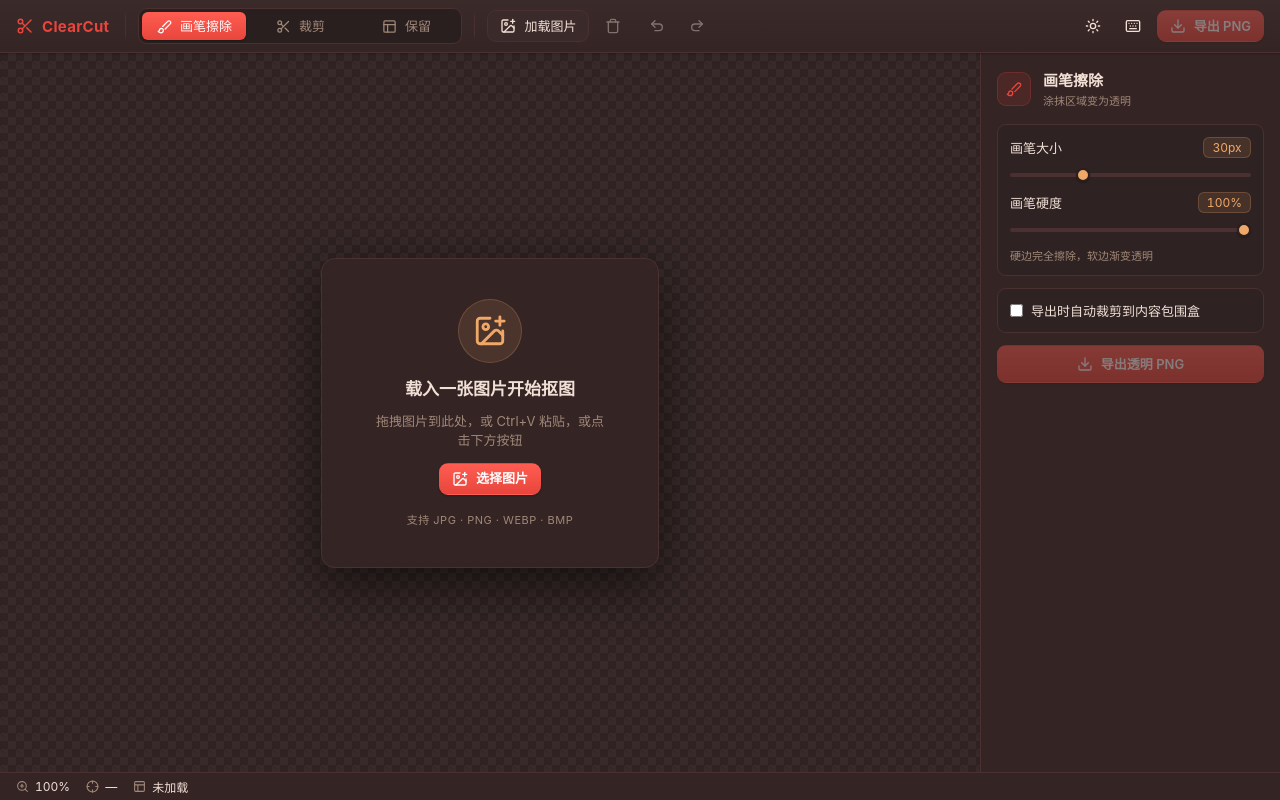
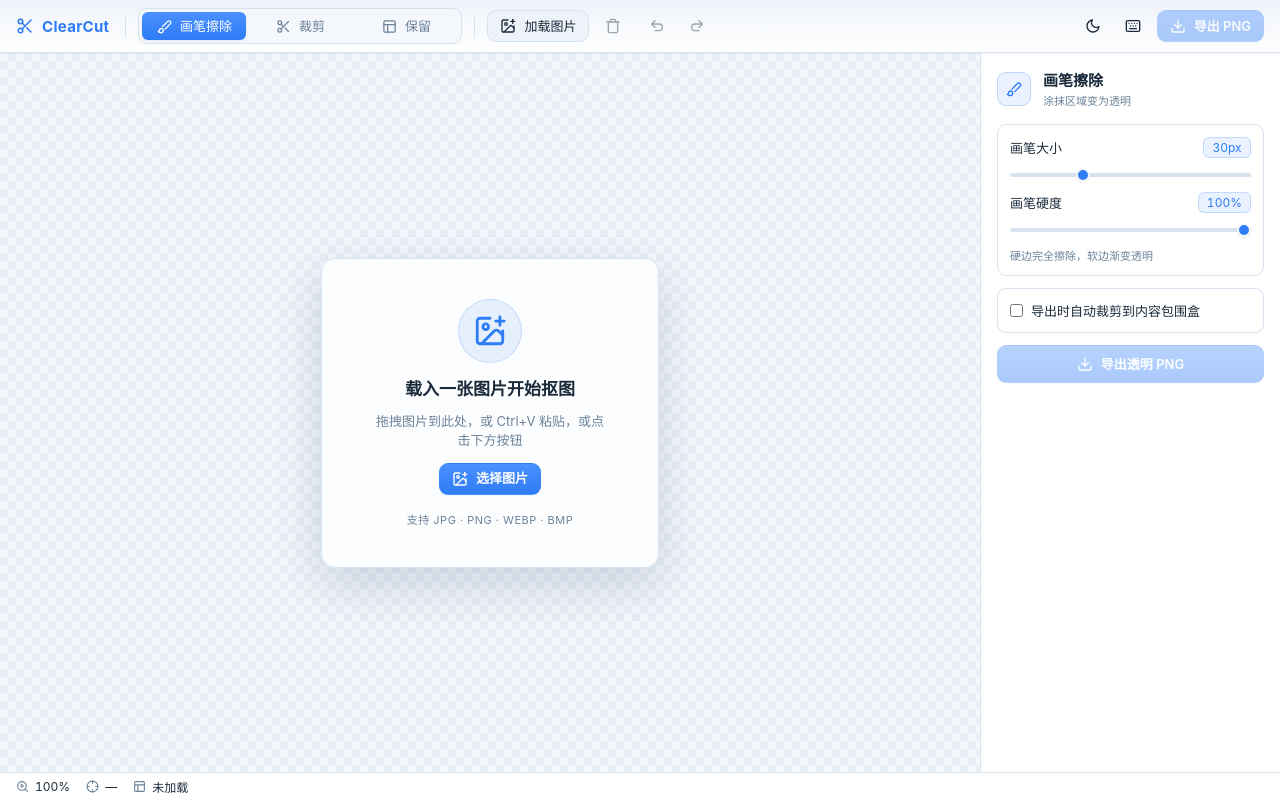
Before and after one commit to bienaowei/ClearCut, a React (Vite) app: page / in a window 1280 px wide. Built offline with nearby package versions, Linux system fonts and the light colour scheme.

Commit message:
处理套圈后拖动问题

```diff
--- a/src/App.tsx
+++ b/src/App.tsx
@@ -2,6 +2,7 @@ import { useRef, useState } from 'react';
 import './App.css';
 import { useEditorStore } from './stores/editorStore';
 import { useImageLoader } from './hooks/useImageLoader';
+import { useHistoryShortcuts } from './hooks/useHistoryShortcuts';
 import Toolbar from './components/Toolbar/Toolbar';
 import EditorCanvas from './components/Canvas/EditorCanvas';
 import BrushPanel from './components/Sidebar/BrushPanel';
@@ -24,6 +25,7 @@ function AppInner() {
   const canvasContainerRef = useRef<HTMLDivElement>(null);
   const { loadFromFile, clearImage } = useImageLoader(canvasContainerRef);
   const [helpOpen, setHelpOpen] = useState(false);
+  useHistoryShortcuts();
 
   return (
     <div className="app">
--- a/src/components/Canvas/PolygonLayer.tsx
+++ b/src/components/Canvas/PolygonLayer.tsx
@@ -1,4 +1,4 @@
-import { Layer, Line, Circle } from 'react-konva';
+import { Layer, Line, Circle, Group } from 'react-konva';
 import type Konva from 'konva';
 import type { Point } from '../../types';
 import { useEditorStore } from '../../stores/editorStore';
@@ -38,45 +38,58 @@ export default function PolygonLayer({
 
   return (
     <Layer>
-      {/* 已完成的多边形 */}
+      {/* 未激活的多边形：仅显示，点击选中 */}
       {polygons.map((poly) => {
-        const isActive = poly.id === activeId;
+        if (poly.id === activeId) return null;
         return (
           <Line
             key={poly.id}
             points={flatten(poly.points)}
             closed
-            fill={poly.color + (isActive ? '55' : '33')}
+            fill={poly.color + '33'}
             stroke={poly.color}
-            strokeWidth={(isActive ? 2 : 1.5) / zoom}
-            draggable={isActive}
+            strokeWidth={1.5 / zoom}
             onMouseDown={(e) => {
               e.cancelBubble = true;
               setActive(poly.id);
             }}
-            onDragMove={(e) => {
-              const node = e.target as Konva.Line;
+          />
+        );
+      })}
+
+      {/* 激活的多边形：线条 + 手柄整体放进可拖动的 Group，
+          拖动时由 Konva 原生平移（不触发 React 重渲染，因此不抖动），
+          只在拖动结束时把累计位移一次性烘焙进顶点。 */}
+      {polygons
+        .filter((p) => p.id === activeId)
+        .map((poly) => (
+          <Group
+            key={poly.id}
+            draggable
+            onDragEnd={(e) => {
+              const node = e.target as Konva.Group;
               const dx = node.x();
               const dy = node.y();
               node.position({ x: 0, y: 0 });
+              if (dx === 0 && dy === 0) return;
               updatePolygon(poly.id, {
                 points: poly.points.map((p) => ({
                   x: p.x + dx,
                   y: p.y + dy,
                 })),
               });
+              commitPolygons();
             }}
-            onDragEnd={() => commitPolygons()}
+          >
+            {/* 注意：此处不要 cancelBubble，否则事件无法冒泡到 Group，导致整体拖不动 */}
+            <Line
+              points={flatten(poly.points)}
+              closed
+              fill={poly.color + '55'}
+              stroke={poly.color}
+              strokeWidth={2 / zoom}
             />
-        );
-      })}
-
-      {/* 当前激活多边形的顶点 / 边中点手柄 */}
-      {polygons
-        .filter((p) => p.id === activeId)
-        .map((poly) => (
             <VertexHandles
-            key={`h_${poly.id}`}
               polygonId={poly.id}
               points={poly.points}
               color={poly.color}
@@ -86,6 +99,7 @@ export default function PolygonLayer({
               updatePolygon={updatePolygon}
               commitPolygons={commitPolygons}
             />
+          </Group>
         ))}
 
       {/* 正在绘制的套索（自由手绘）草稿 */}
--- a/src/hooks/useHistory.ts
+++ b/src/hooks/useHistory.ts
@@ -1,4 +1,4 @@
-import { useCallback, useEffect } from 'react';
+import { useCallback } from 'react';
 import { useHistoryStore, type HistorySnapshot } from '../stores/historyStore';
 import { useCropStore } from '../stores/cropStore';
 import { brushEngine } from '../utils/brushEngine';
@@ -45,31 +45,5 @@ export function useHistory() {
     if (snap) applySnapshot(snap);
   }, [redo]);
 
-  useEffect(() => {
-    const onKeyDown = (e: KeyboardEvent) => {
-      const target = e.target;
-      if (
-        target instanceof HTMLElement &&
-        (target.tagName === 'INPUT' ||
-          target.tagName === 'TEXTAREA' ||
-          target.isContentEditable)
-      ) {
-        return;
-      }
-      const ctrl = e.ctrlKey || e.metaKey;
-      if (!ctrl) return;
-      if (e.key.toLowerCase() === 'z') {
-        e.preventDefault();
-        if (e.shiftKey) doRedo();
-        else doUndo();
-      } else if (e.key.toLowerCase() === 'y') {
-        e.preventDefault();
-        doRedo();
-      }
-    };
-    window.addEventListener('keydown', onKeyDown);
-    return () => window.removeEventListener('keydown', onKeyDown);
-  }, [doUndo, doRedo]);
-
   return { commitBrush, commitPolygons, doUndo, doRedo };
 }
--- /dev/null
+++ b/src/hooks/useHistoryShortcuts.ts
@@ -0,0 +1,33 @@
+import { useEffect } from 'react';
+import { useHistory } from './useHistory';
+
+/** 全局撤销/重做快捷键，必须在 App 顶层只挂载一次 */
+export function useHistoryShortcuts() {
+  const { doUndo, doRedo } = useHistory();
+
+  useEffect(() => {
+    const onKeyDown = (e: KeyboardEvent) => {
+      const target = e.target;
+      if (
+        target instanceof HTMLElement &&
+        (target.tagName === 'INPUT' ||
+          target.tagName === 'TEXTAREA' ||
+          target.isContentEditable)
+      ) {
+        return;
+      }
+      const ctrl = e.ctrlKey || e.metaKey;
+      if (!ctrl) return;
+      if (e.key.toLowerCase() === 'z') {
+        e.preventDefault();
+        if (e.shiftKey) doRedo();
+        else doUndo();
+      } else if (e.key.toLowerCase() === 'y') {
+        e.preventDefault();
+        doRedo();
+      }
+    };
+    window.addEventListener('keydown', onKeyDown);
+    return () => window.removeEventListener('keydown', onKeyDown);
+  }, [doUndo, doRedo]);
+}
--- a/src/stores/themeStore.ts
+++ b/src/stores/themeStore.ts
@@ -4,20 +4,36 @@ export type Theme = 'dark' | 'light';
 
 const STORAGE_KEY = 'clearcut-theme';
 
-/** 读取持久化主题，默认暗色 */
+/** 读取系统主题偏好 */
+function getSystemTheme(): Theme {
+  try {
+    if (typeof window !== 'undefined' && window.matchMedia) {
+      return window.matchMedia('(prefers-color-scheme: dark)').matches ? 'dark' : 'light';
+    }
+  } catch {
+    /* matchMedia 不可用时回退 */
+  }
+  return 'dark';
+}
+
+/** 读取持久化主题，未设置时跟随系统 */
 function readInitialTheme(): Theme {
   try {
     const saved = localStorage.getItem(STORAGE_KEY);
     if (saved === 'light' || saved === 'dark') return saved;
   } catch {
-    /* localStorage 不可用时回退默认 */
+    /* localStorage 不可用时回退 */
   }
-  return 'dark';
+  return getSystemTheme();
 }
 
-/** 将主题写入 <html data-theme> 并持久化 */
-function applyTheme(theme: Theme) {
+/** 将主题同步到 <html data-theme> */
+function syncThemeToDom(theme: Theme) {
   document.documentElement.dataset.theme = theme;
+}
+
+/** 持久化用户手动选择 */
+function persistTheme(theme: Theme) {
   try {
     localStorage.setItem(STORAGE_KEY, theme);
   } catch {
@@ -33,17 +49,45 @@ interface ThemeState {
 
 const initialTheme = readInitialTheme();
 // 模块加载时立即同步到 DOM，避免首屏闪烁
-applyTheme(initialTheme);
+syncThemeToDom(initialTheme);
 
 export const useThemeStore = create<ThemeState>((set, get) => ({
   theme: initialTheme,
   setTheme: (theme) => {
-    applyTheme(theme);
+    syncThemeToDom(theme);
+    persistTheme(theme);
     set({ theme });
   },
   toggleTheme: () => {
     const next: Theme = get().theme === 'dark' ? 'light' : 'dark';
-    applyTheme(next);
+    syncThemeToDom(next);
+    persistTheme(next);
     set({ theme: next });
   },
 }));
+
+// 用户未手动设置时，跟随系统主题切换
+try {
+  if (typeof window !== 'undefined' && window.matchMedia) {
+    const mql = window.matchMedia('(prefers-color-scheme: dark)');
+    const handler = (e: MediaQueryListEvent) => {
+      let saved: string | null = null;
+      try {
+        saved = localStorage.getItem(STORAGE_KEY);
+      } catch {
+        /* 忽略 */
+      }
+      if (saved === 'light' || saved === 'dark') return;
+      const next: Theme = e.matches ? 'dark' : 'light';
+      syncThemeToDom(next);
+      useThemeStore.setState({ theme: next });
+    };
+    if (mql.addEventListener) {
+      mql.addEventListener('change', handler);
+    } else if ((mql as MediaQueryList & { addListener?: (cb: (e: MediaQueryListEvent) => void) => void }).addListener) {
+      (mql as MediaQueryList & { addListener: (cb: (e: MediaQueryListEvent) => void) => void }).addListener(handler);
+    }
+  }
+} catch {
+  /* 忽略系统主题监听失败 */
+}
--- a/src/utils/exportUtils.ts
+++ b/src/utils/exportUtils.ts
@@ -1,10 +1,30 @@
-import { saveAs } from 'file-saver';
 import type { CropResult } from '../types';
 import type { ZipFileEntry, ZipRequest } from '../workers/zipWorker';
 
+/**
+ * 通过隐藏的 <a download> 触发下载。
+ * 不走 file-saver 的兜底逻辑（在 macOS WebView / 部分 Safari 下会
+ * 用 location.href 跳转页面，导致 React 应用重挂载、已加载的图片被清空）。
+ */
+function triggerDownload(data: Blob | string, filename: string): void {
+  const isBlob = typeof data !== 'string';
+  const url = isBlob ? URL.createObjectURL(data) : data;
+  const a = document.createElement('a');
+  a.href = url;
+  a.download = filename;
+  a.rel = 'noopener';
+  a.style.display = 'none';
+  document.body.appendChild(a);
+  a.click();
+  a.remove();
+  if (isBlob) {
+    setTimeout(() => URL.revokeObjectURL(url), 10_000);
+  }
+}
+
 /** 触发单张 PNG 下载 */
 export function downloadDataUrl(dataUrl: string, filename: string): void {
-  saveAs(dataUrl, filename);
+  triggerDownload(dataUrl, filename);
 }
 
 /** 清洗文件名中的非法字符 */
@@ -63,7 +83,7 @@ export async function exportResultsAsZip(
       e: MessageEvent<{ ok: boolean; blob?: Blob; error?: string }>,
     ) => {
       if (e.data.ok && e.data.blob) {
-        saveAs(e.data.blob, zipName);
+        triggerDownload(e.data.blob, zipName);
         resolve();
       } else {
         reject(new Error(e.data.error ?? '打包失败'));
```
Also changed, not shown: 1 other file (tests, documents, lock files or other folders). Lines whose indentation alone changed are shown as unchanged.
